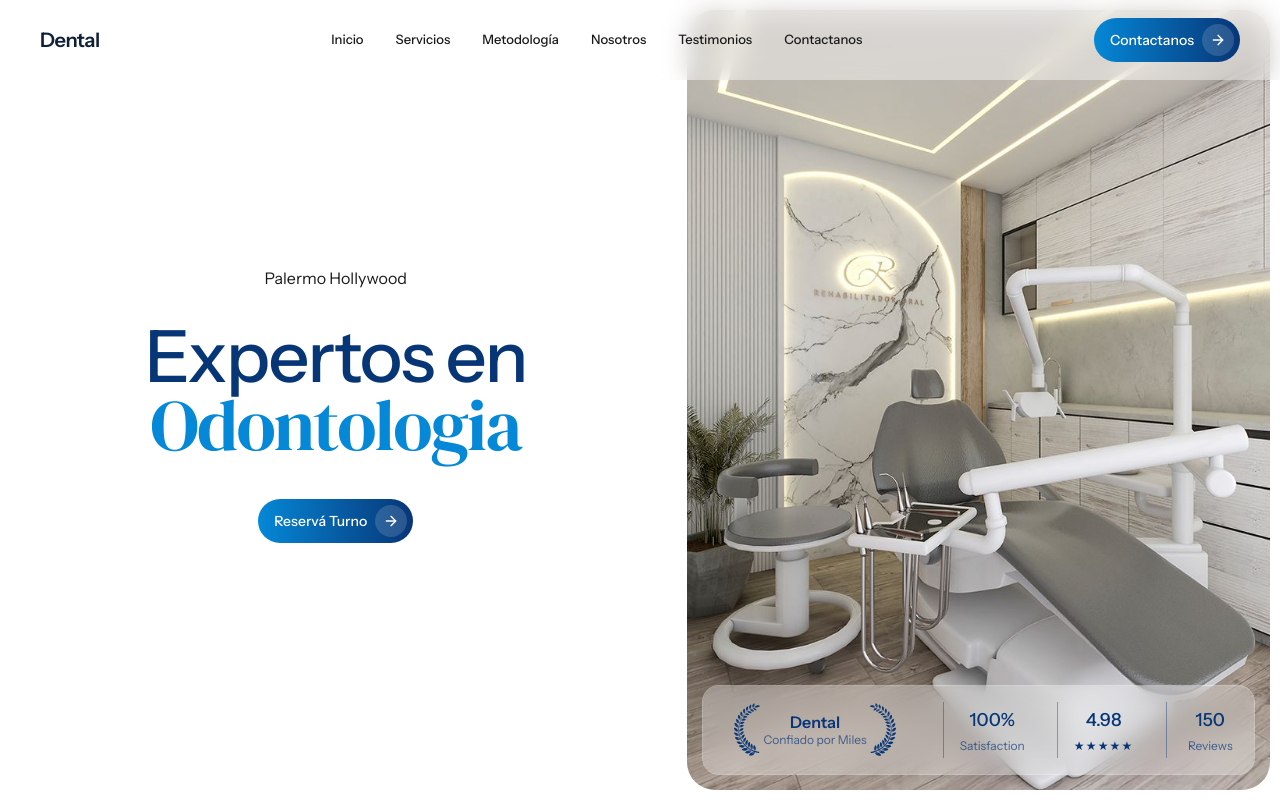
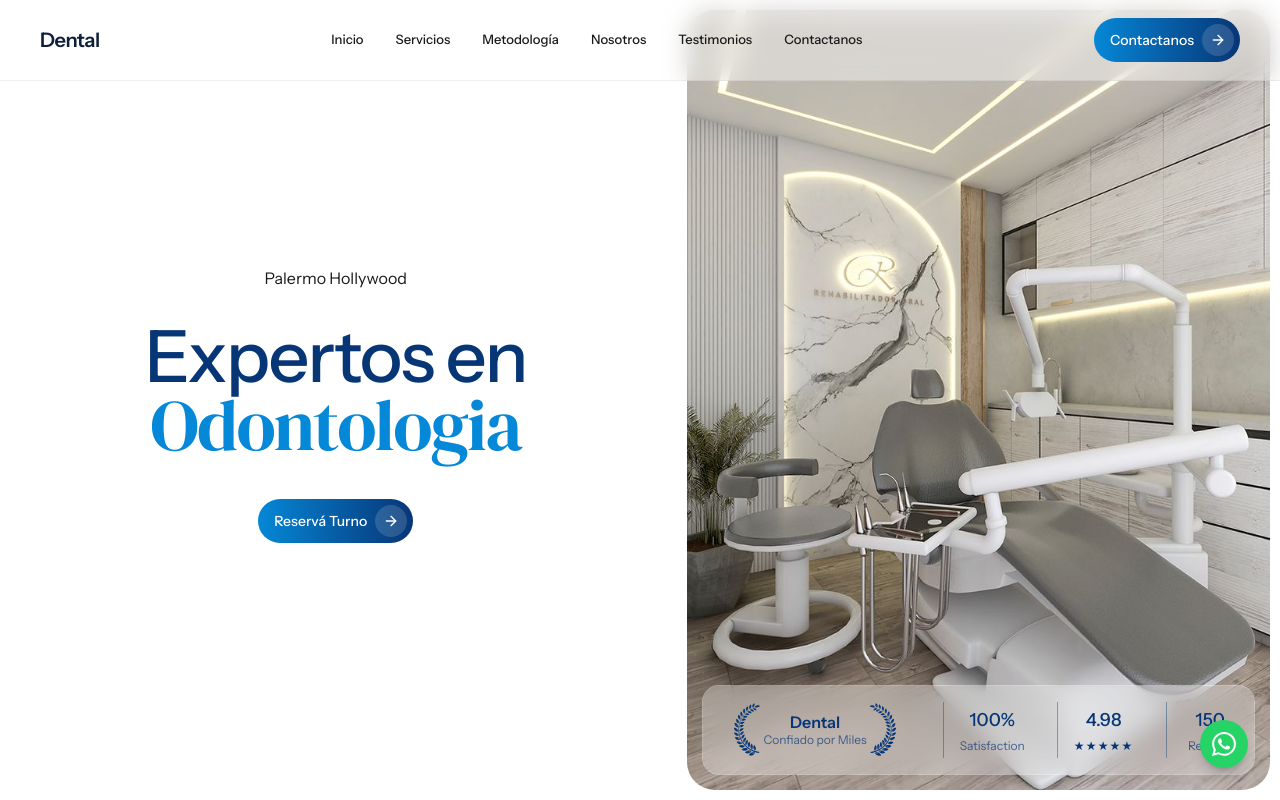
Before and after one commit to mateoLorenzo/kingdom-tech, a Next.js app: page / in a window 1280 px wide. Shown: the top 800 px of the page. Built offline with nearby package versions, Linux system fonts and the light colour scheme.

Commit message:
Added wpp floating button

```diff
--- a/app/page.tsx
+++ b/app/page.tsx
@@ -1,6 +1,7 @@
 import { Header } from "@/components/Header";
 import { Button } from "@/components/Button";
 import { ServicesCarousel } from "@/components/ServicesCarousel";
+import { WhatsAppFab } from "@/components/WhatsAppFab";
 import { whatsappUrl } from "@/lib/whatsapp";
 import Image from "next/image";
 import { dmSerifDisplay } from "./fonts";
@@ -9,6 +10,7 @@
   return (
     <>
       <Header />
+      <WhatsAppFab />
       <main className="relative w-full h-[100dvh] pt-2.5 pr-2.5 pb-2.5">
         <section className="grid grid-cols-1 gap-8 lg:grid-cols-[54fr_48fr]">
           <div className="flex flex-col items-center justify-center gap-8 pt-32 lg:pt-18 pb-16 pl-6 pr-6 lg:pl-[max(40px,calc((100vw-1280px)/2+40px))] text-center">
@@ -209,7 +211,7 @@
                 </span>
               </h2>
               <p className="mt-6 max-w-[480px] text-base text-[#1A1A1A]/70 lg:mx-0 mx-auto">
-                Te respondemos en minutos y coordinamos <br /> tu primera consulta sin compromiso.
+                Te respondemos en minutos y coordinamos <br /> tu primera consulta en el momento.
               </p>
               <div className="mt-8 flex flex-col items-center gap-4 sm:flex-row lg:justify-start justify-center">
                 <Button href={whatsappUrl()} target="_blank" rel="noopener noreferrer">
--- a/components/Header.tsx
+++ b/components/Header.tsx
@@ -12,7 +12,7 @@
 
 export function Header() {
   return (
-    <header className="fixed top-0 left-0 right-0 z-50 w-full bg-white/40 backdrop-blur-md">
+    <header className="fixed top-0 left-0 right-0 z-50 w-full border-b border-black/5 bg-white/40 backdrop-blur-md">
       <div className="relative mx-auto flex h-20 w-full max-w-[1280px] items-center justify-between px-6 lg:px-10">
         <a
           href="#inicio"
--- /dev/null
+++ b/components/WhatsAppFab.tsx
@@ -0,0 +1,22 @@
+import { whatsappUrl } from "@/lib/whatsapp";
+
+export function WhatsAppFab() {
+  return (
+    <a
+      href={whatsappUrl()}
+      target="_blank"
+      rel="noopener noreferrer"
+      aria-label="Contactar por WhatsApp"
+      className="fixed bottom-6 right-6 z-50 flex h-11 w-11 items-center justify-center rounded-full bg-[#25D366] text-white shadow-lg shadow-black/20 transition-transform hover:scale-105 active:scale-95 lg:bottom-8 lg:right-8 lg:h-12 lg:w-12"
+    >
+      <svg
+        viewBox="0 0 24 24"
+        className="h-5 w-5 lg:h-6 lg:w-6"
+        fill="currentColor"
+        aria-hidden="true"
+      >
+        <path d="M17.472 14.382c-.297-.149-1.758-.867-2.03-.967-.273-.099-.471-.148-.67.15-.197.297-.767.966-.94 1.164-.173.199-.347.223-.644.075-.297-.15-1.255-.463-2.39-1.475-.883-.788-1.48-1.761-1.653-2.059-.173-.297-.018-.458.13-.606.134-.133.298-.347.446-.52.149-.174.198-.298.298-.497.099-.198.05-.371-.025-.52-.075-.149-.669-1.612-.916-2.207-.242-.579-.487-.5-.67-.51-.173-.008-.371-.01-.57-.01-.198 0-.52.074-.792.372-.272.297-1.04 1.016-1.04 2.479 0 1.462 1.065 2.875 1.213 3.074.149.198 2.096 3.2 5.077 4.487.709.306 1.263.489 1.694.625.712.227 1.36.195 1.871.118.571-.085 1.758-.719 2.006-1.413.248-.694.248-1.289.173-1.413-.074-.124-.272-.198-.57-.347m-5.421 7.403h-.004a9.87 9.87 0 01-5.031-1.378l-.361-.214-3.741.982.998-3.648-.235-.374a9.86 9.86 0 01-1.51-5.26c.001-5.45 4.436-9.884 9.888-9.884 2.64 0 5.122 1.03 6.988 2.898a9.825 9.825 0 012.893 6.994c-.003 5.45-4.437 9.884-9.885 9.884m8.413-18.297A11.815 11.815 0 0012.05 0C5.495 0 .16 5.335.157 11.892c0 2.096.547 4.142 1.588 5.945L.057 24l6.305-1.654a11.882 11.882 0 005.683 1.448h.005c6.554 0 11.89-5.335 11.893-11.893A11.821 11.821 0 0020.465 3.488" />
+      </svg>
+    </a>
+  );
+}
```
